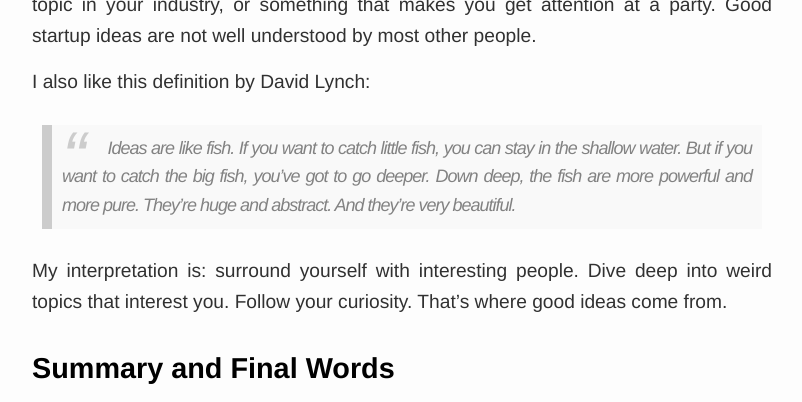
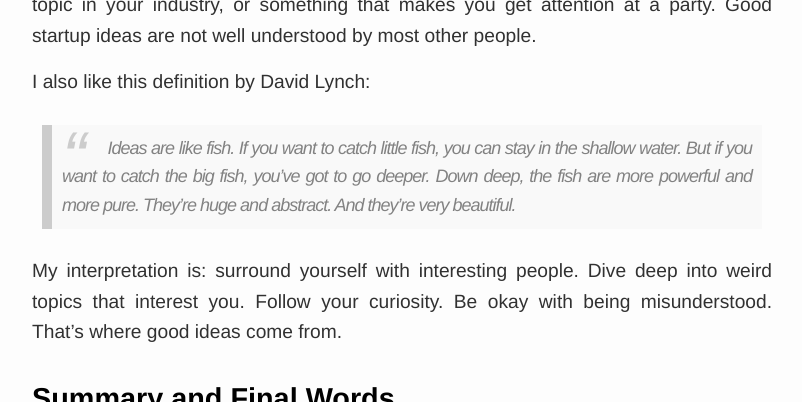
Before and after one commit to tobyornottobe/maraoz.github.io, a Jekyll site: the page built from _posts/2022-01-01-ideas-vs-execution.md, in a window 1280 px wide and 900 px high, scrolled down 1776 px, cut to the strip 0-402 px from the top of the window. Shown: the whole strip, without its empty margins (238-1040 px from the left). Built offline with Jekyll 4.4.1, drawn with Linux system fonts in a browser that asks for light colours.

Commit message:
update ideas vs exec

```diff
--- a/_posts/2022-01-01-ideas-vs-execution.md
+++ b/_posts/2022-01-01-ideas-vs-execution.md
@@ -35,7 +35,7 @@ A good idea is one that scratches your own itch. It's often a question that appe
 I also like this definition by David Lynch:
 > Ideas are like fish. If you want to catch little fish, you can stay in the shallow water. But if you want to catch the big fish, you’ve got to go deeper. Down deep, the fish are more powerful and more pure. They’re huge and abstract. And they’re very beautiful.
 
-My interpretation is: surround yourself with interesting people. Dive deep into weird topics that interest you. Follow your curiosity. That's where good ideas come from.
+My interpretation is: surround yourself with interesting people. Dive deep into weird topics that interest you. Follow your curiosity. Be okay with being misunderstood. That's where good ideas come from.
 
 # Summary and Final Words
 
```
